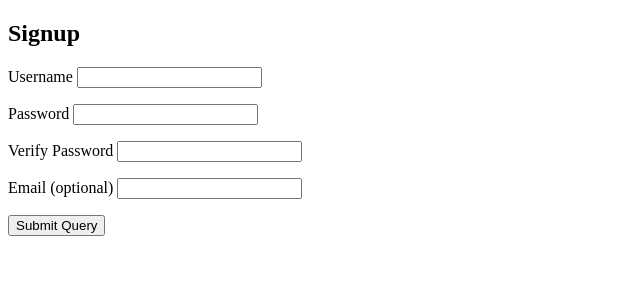
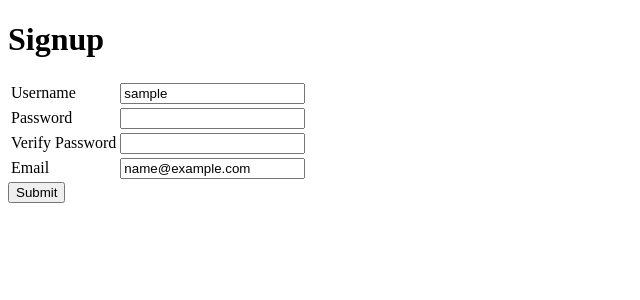
Before and after one commit to cuttlefsh/user-signup, a Flask app: template templates/signup-form.html in a window 1280 px wide. Shown: the top 300 px of the page, without its empty margins (0-640 px from the left). Run offline with Flask 2, Linux system fonts and the light colour scheme; the template is opened without the code that fills it: most values are stand-ins (such as "Sample title", 1, 10 or a date in 2020).

Commit message:
added templates and updated main.py

```diff
--- a/main.py
+++ b/main.py
@@ -79,7 +79,7 @@ def index():
         if (not username_error) and (not password_error) and (not verify_password_error) and (not email_error):
             return redirect('/confirmation?username={0}'.format(username))
 
-    return render_template('new_user_signup.html', title=title, username=username, email=email, username_error=username_error, password_error=password_error, verify_password_error=verify_password_error, email_error=email_error)
+    return render_template('signup-form.html', title=title, username=username, email=email, username_error=username_error, password_error=password_error, verify_password_error=verify_password_error, email_error=email_error)
 
 @app.route('/confirmation')
 def confirmation():
--- a/templates/base.html
+++ b/templates/base.html
@@ -1,13 +1,21 @@
 <!DOCTYPE html>
 <html>
     <head>
+        <meta charset="UTF-8">
         <link rel="shortcut icon" href="#"/>
-        <title>User-Signup</title>
+        <title>{{ title }}</title>
+        <style>
+            .error {
+                color: red;
+            }
+        </style>
     </head>
+
     <body>
 
         {% block content %}
         {% endblock %}
 
     </body>
+
 </html>
--- a/templates/signup-form.html
+++ b/templates/signup-form.html
@@ -1,15 +1,54 @@
 {% extends "base.html" %}
+
 {% block content %}
-    <h2>Signup</h2>
-    <form action="/signup">
-        Username
-        <input type="text" name="username" id="username" method="POST"/></p>
-        Password
-        <input type="password" name="password" id="password" method="POST"/></p>
-        Verify Password
-        <input type="password" name="verify_password" id="verify_password" method="POST"/></p>
-        Email (optional)
-        <input type="text" name="email" id="email" method="POST"/></p>
-        <input type="submit" value="Submit Query"/>
+
+    <h1>Signup</h1>
+    <form action="" method="POST">
+        <table>
+            <tbody>
+                <tr>
+                    <td>
+                        <label for="username">Username</label>
+                    </td>
+                    <td>
+                        <input name="username" type="text" value="{{ username }}">
+                        <span class="error">{{ username_error }}</span>
+                    </td>
+                </tr>
+
+                <tr>
+                    <td>
+                        <label for="password">Password</label>
+                    </td>
+                    <td>
+                        <input name="password" type="password">
+                        <span class="error">{{ password_error }}</span>
+                    </td>
+                </tr>
+
+                <tr>
+                    <td>
+                        <label for="verify_password">Verify Password</label>
+                    </td>
+                    <td>
+                        <input name="verify_password" type="password">
+                        <span class="error">{{ verify_password_error }}</span>
+                    </td>
+                </tr>
+
+                <tr>
+                    <td>
+                        <label for="email">Email</label>
+                    </td>
+                    <td>
+                        <input name="email" type="text" value="{{ email }}">
+                        <span class="error">{{ email_error }}</span>
+                    </td>
+                </tr>
+            </tbody>
+        </table>
+
+        <input type="submit" value="Submit">
     </form>
+
 {% endblock %}
```
Also changed, not shown: templates/confirmation.html (added, +7 -0 lines).
